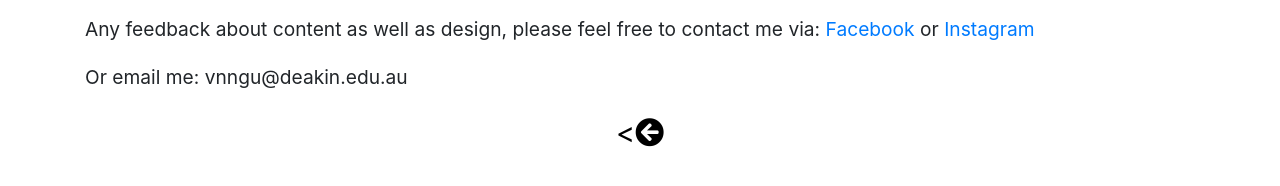
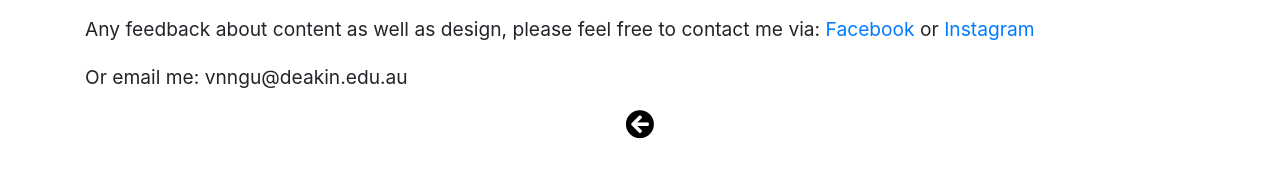
Before and after one commit to nnfunny/small-blog, a Jekyll site: the page built from pages/aboutme.html, in a window 1280 px wide. Shown: the part 534-720 px from the top of the page. Built offline with Jekyll 4.4.1, drawn with Linux system fonts in a browser that asks for light colours; nearby versions of some CDN libraries.

Commit message:
Silly change

```diff
--- a/_layouts/page.html
+++ b/_layouts/page.html
@@ -7,7 +7,7 @@ layout: default
 </article>
 
 <div class="back">
-        <a class="home" href="{{site.baseurl}}/"><<i class="fas fa-arrow-circle-left"></i></a>
+        <a class="home" href="{{site.baseurl}}/"><i class="fas fa-arrow-circle-left"></i></a>
 
         <style>
             .home {
```
